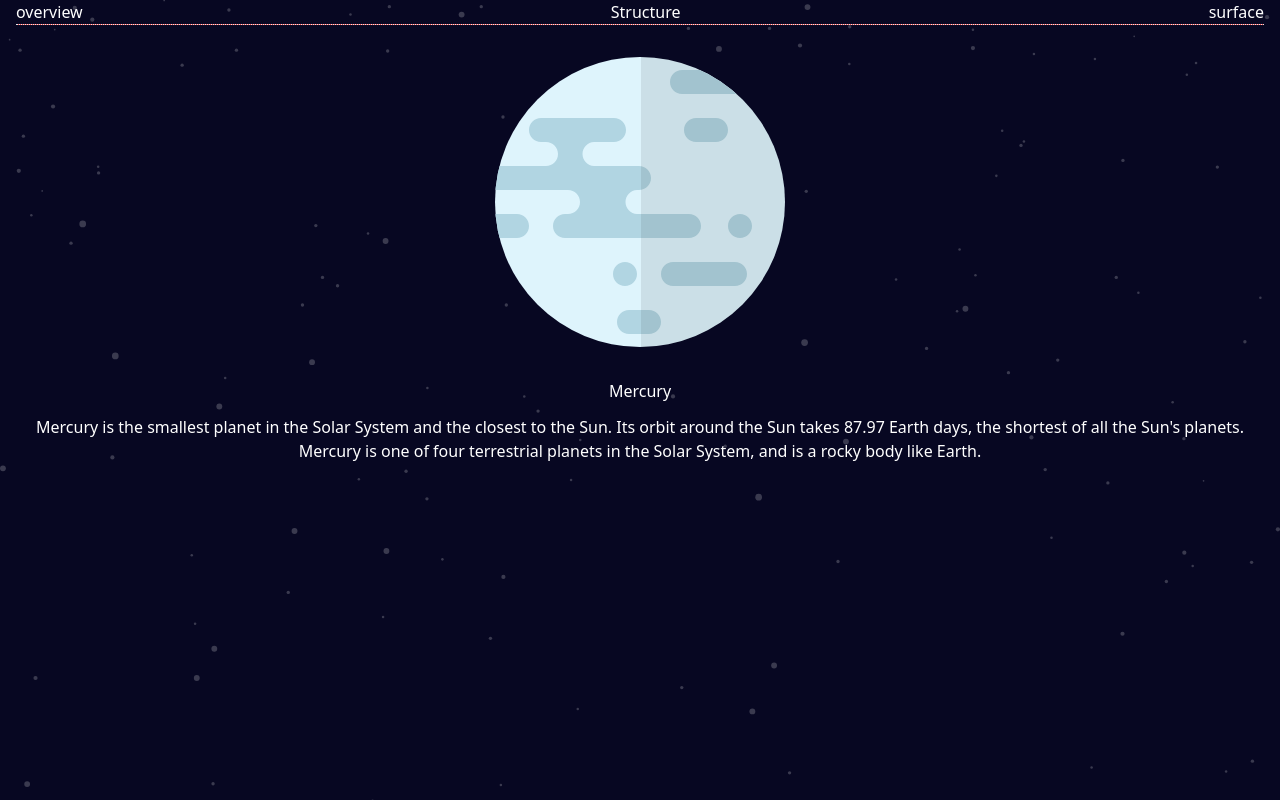
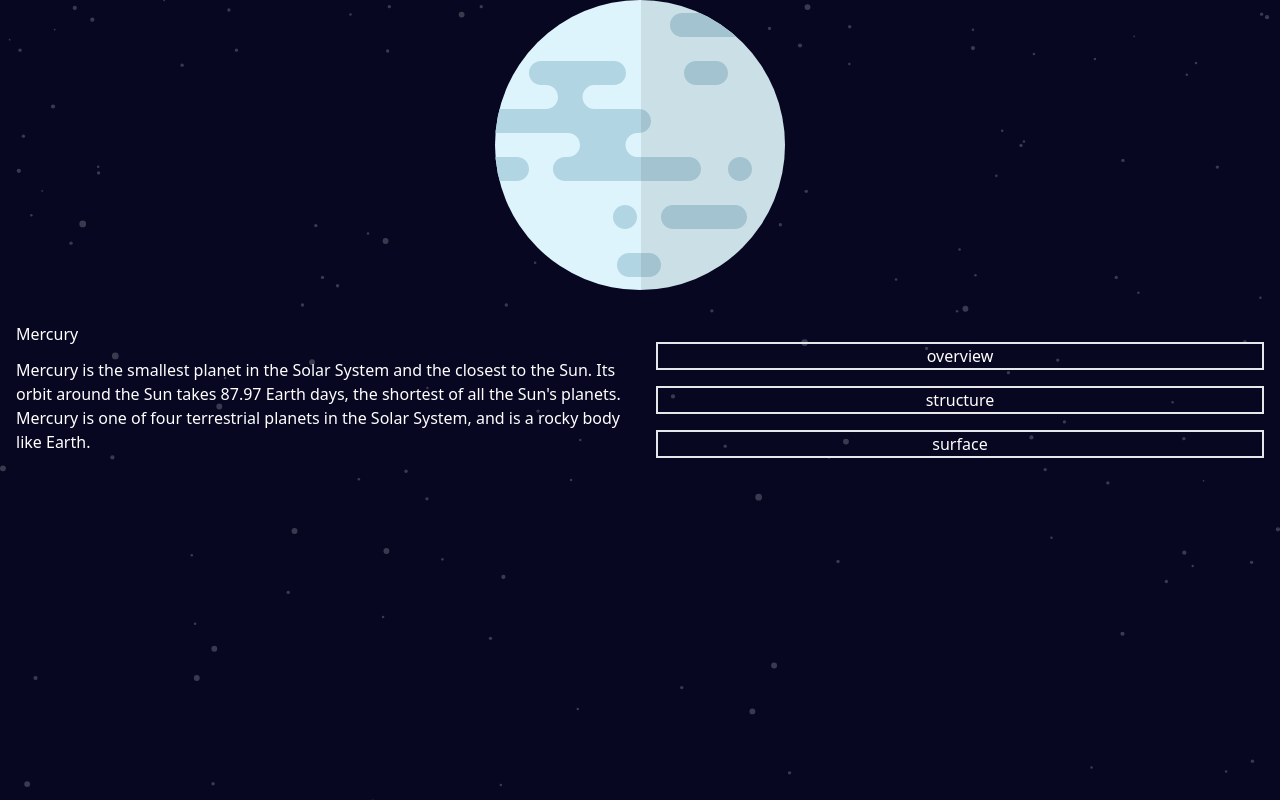
Before and after one commit to sphnikola/planet-fact-site, a React (Vite) app: page / in a window 1280 px wide. Built offline with nearby package versions, Linux system fonts and the light colour scheme.

Commit message:
Add buttons to replace nav links for md view

```diff
--- a/src/App.jsx
+++ b/src/App.jsx
@@ -4,9 +4,9 @@ function App() {
   console.log(data[0].name);
   return (
     <>
-      <main className="grid px-4 gap-y-8">
-        <section className="text-white">
-          <nav>
+      <main className="grid px-4 gap-y-8 md:grid-cols-2 md:gap-x-8">
+        <section className="text-white md:col-start-2">
+          <nav className="md:hidden">
             <ul className="flex justify-between gap-x-4">
               <li>
                 <a href="#" className=" focus:border-b-4 border-b-blue-400">
@@ -25,12 +25,23 @@ function App() {
               </li>
             </ul>
           </nav>
-          <hr className=" border-dotted bg-red-500" />
+          <hr className="md:hidden border-dotted bg-red-500" />
+          <div className="hidden md:block md:space-y-4 md:mt-5 ">
+            <button className="text-white border-2 border-solid w-full">
+              overview
+            </button>
+            <button className="text-white border-2 border-solid w-full">
+              structure
+            </button>
+            <button className="text-white border-2 border-solid w-full">
+              surface
+            </button>
+          </div>
         </section>
-        <section className="place-self-center ">
+        <section className="place-self-center md:row-start-1 md:col-start-1 md:col-end-3">
           <img src={mercury_img} />
         </section>
-        <section className="text-white text-center">
+        <section className="text-white text-center md:col-start-1 md:row-start-2 md:text-left">
           <h2 className="mb-3">{data[0].name}</h2>
           <p>{data[0].overview.content}</p>
         </section>
```
